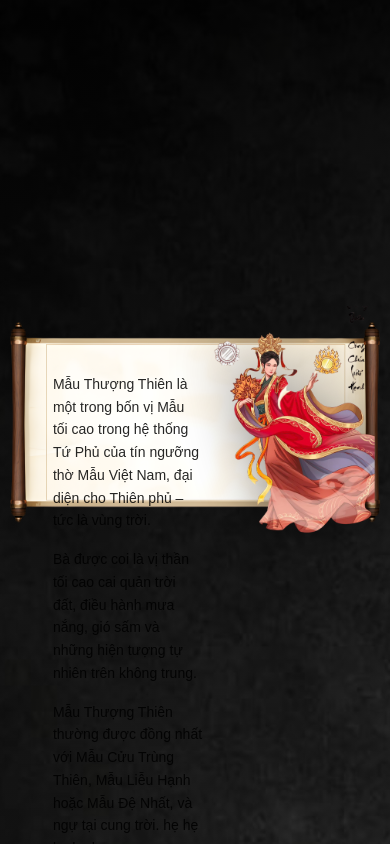
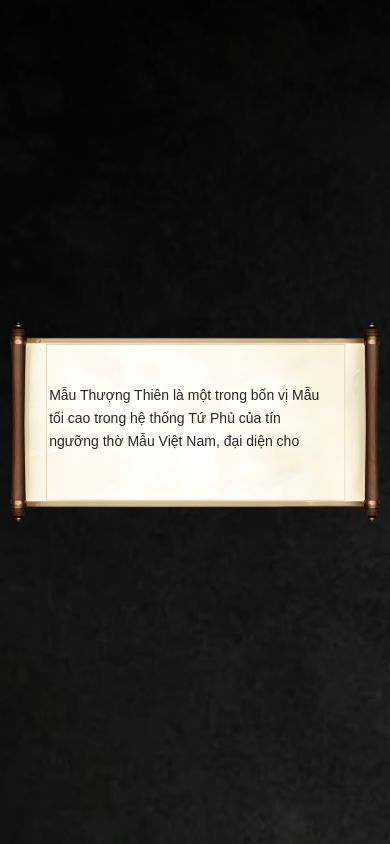
Before and after one commit to NorahC0305/DaiVietKyNhan_FE, a Next.js app: page /Public/CardDetails in a window 390 px wide. Built offline with nearby package versions, Linux system fonts and the light colour scheme.

Commit message:
Refactor CardDetailsPage layout for improved responsiveness and visual hierarchy. Adjusted padding and overflow properties for better content display, and ensured character illustration is hidden on smaller screens for a cleaner presentation.

```diff
--- a/src/pages/Public/CardDetails/index.tsx
+++ b/src/pages/Public/CardDetails/index.tsx
@@ -11,7 +11,7 @@ interface CardDetailsPageProps {
 
 const CardDetailsPage = ({ content }: CardDetailsPageProps) => {
   return (
-    <div className="h-screen w-full flex items-center justify-center overflow-hidden">
+    <div className="min-h-screen w-full flex items-center justify-center overflow-x-hidden overflow-y-auto">
       <div className="w-full max-w-[1600px] px-2">
         <div className="relative w-full">
           <Image
@@ -24,8 +24,8 @@ const CardDetailsPage = ({ content }: CardDetailsPageProps) => {
             sizes="(max-width: 768px) 100vw, (max-width: 1600px) 98vw, 1600px"
           />
           {/* Text content overlay on left side */}
-          <div className="absolute inset-0 flex items-start justify-start pl-[12%] pt-[15%] pb-[15%] pr-[48%]">
-            <div className="w-full max-w-[500px]">
+          <div className="absolute inset-0 z-0 flex items-start justify-start pl-[11%] pr-[12%] pt-[18%] pb-[18%] md:pl-[13%] md:pt-[15%] md:pb-[15%] md:pr-[48%]">
+            <div className="w-full max-w-[500px] max-h-[90%] md:max-h-[92%] overflow-y-auto pr-2 break-words">
               {content?.title && (
                 <h1 className="text-2xl md:text-3xl lg:text-4xl font-bold text-black mb-6 leading-tight">
                   {content.title}
@@ -64,7 +64,6 @@ const CardDetailsPage = ({ content }: CardDetailsPageProps) => {
                   <p className="text-sm md:text-base text-black/85 leading-relaxed">
                     Mẫu Thượng Thiên thường được đồng nhất với Mẫu Cửu Trùng
                     Thiên, Mẫu Liễu Hạnh hoặc Mẫu Đệ Nhất, và ngự tại cung trời.
-                    hẹ hẹ hẹ hẹ hẹ
                   </p>
                 </div>
               )}
@@ -72,7 +71,7 @@ const CardDetailsPage = ({ content }: CardDetailsPageProps) => {
           </div>
 
           {/* Right-side character illustration */}
-          <div className="pointer-events-none absolute inset-0 flex items-center justify-end pr-[2%]">
+          <div className="pointer-events-none absolute inset-0 z-10 hidden md:flex items-center justify-end pr-[2%]">
             <div className="relative w-[45%] max-w-[720px] aspect-[3/5]">
               <Image
                 src="/DetailGirl.png"
```
